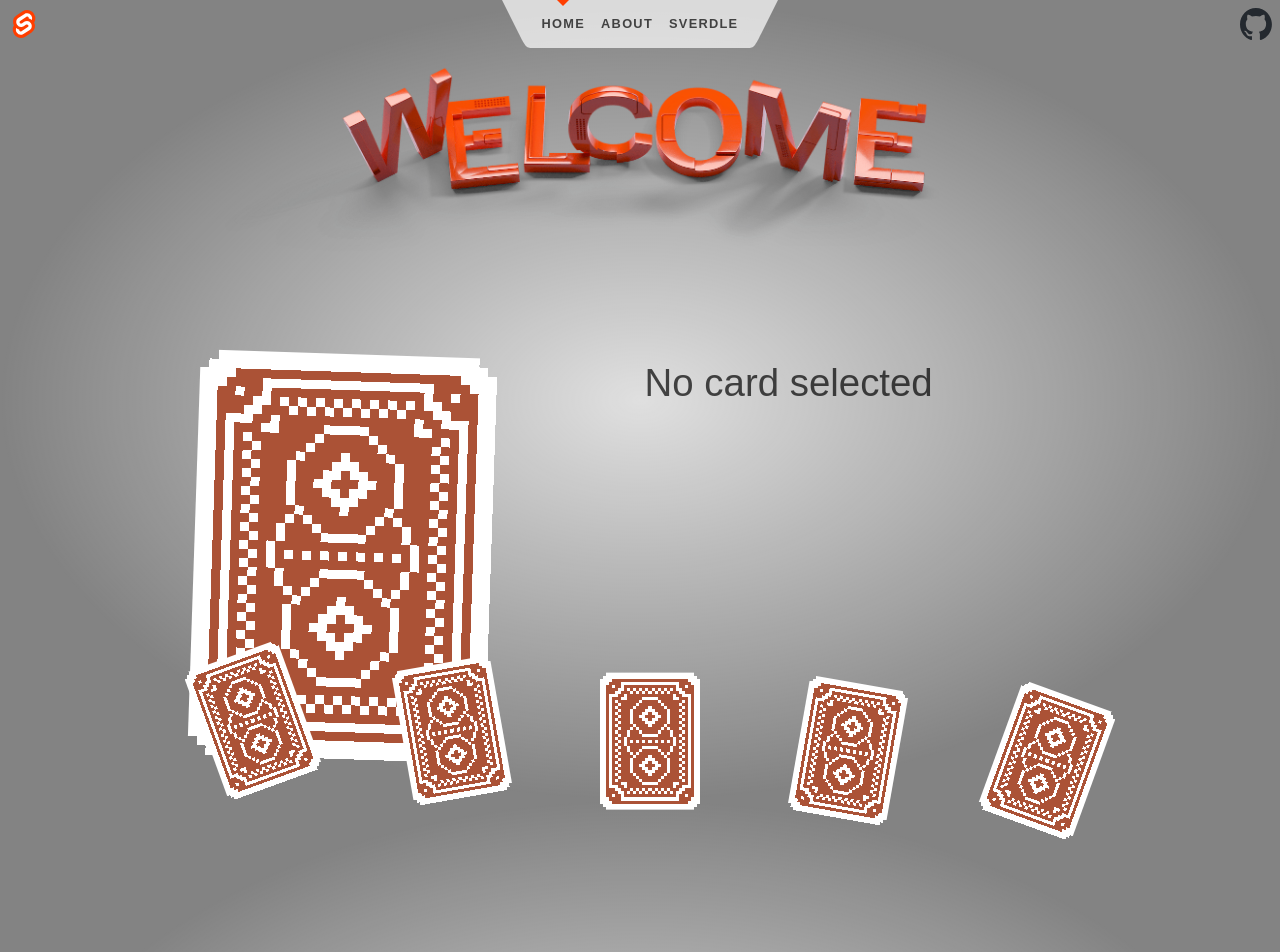
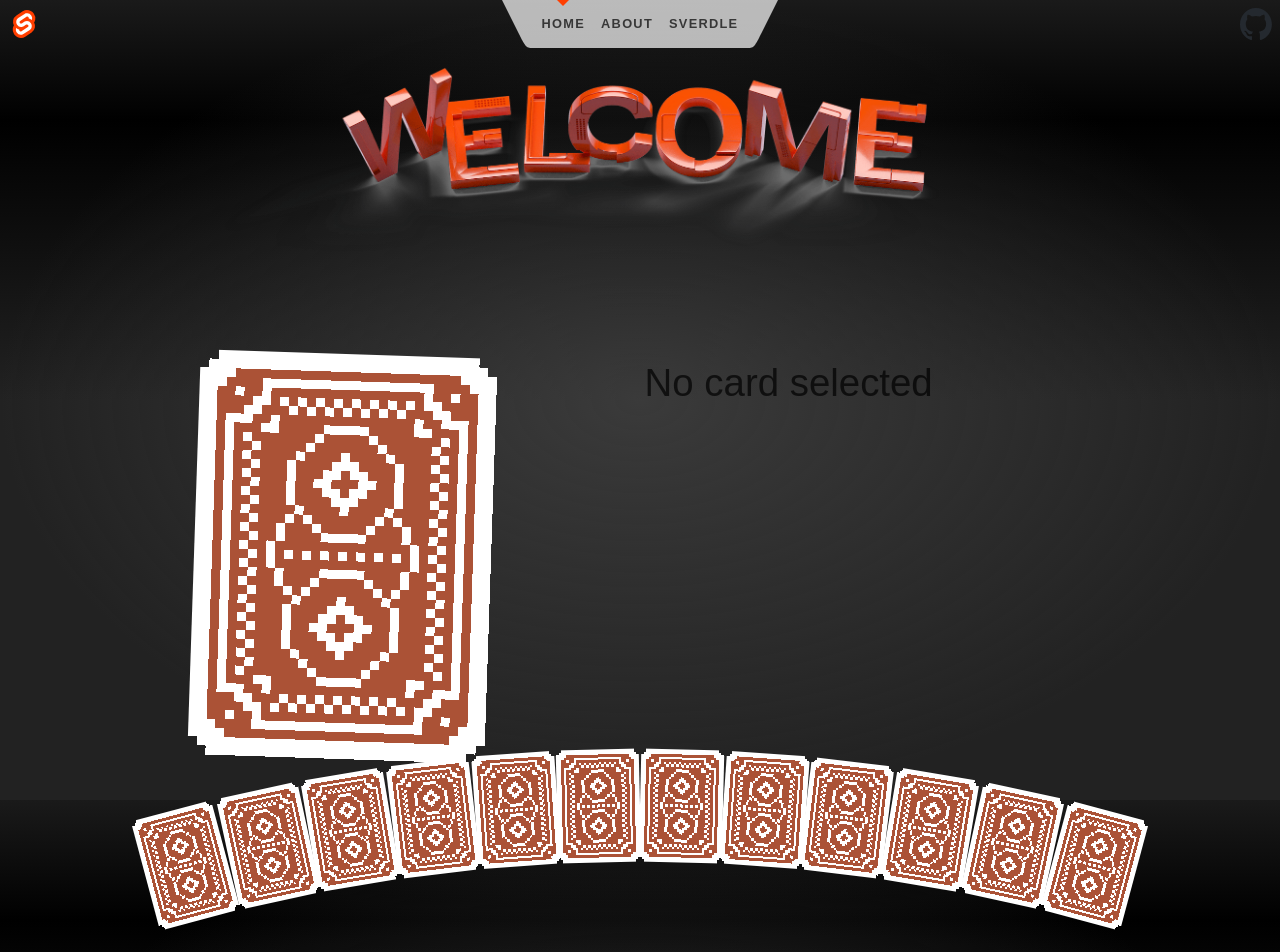
Before and after one commit to engines2k/aptarot, a SvelteKit app: page / in a window 1280 px wide. Shown: the top 952 px of the page. Built offline with nearby package versions, Linux system fonts and the light colour scheme.

Commit message:
Proper card spread

```diff
--- a/src/app.css
+++ b/src/app.css
@@ -5,9 +5,9 @@
 	--font-body: Arial, -apple-system, BlinkMacSystemFont, 'Segoe UI', Roboto, Oxygen, Ubuntu,
 		Cantarell, 'Open Sans', 'Helvetica Neue', sans-serif;
 	--font-mono: 'Fira Mono', monospace;
-	--color-bg-0: rgb(131, 131, 131);
-	--color-bg-1: rgb(131, 131, 131);
-	--color-bg-2: rgb(131, 131, 131);
+	--color-bg-0: rgb(26, 26, 26);
+	--color-bg-1: rgb(0, 0, 0);
+	--color-bg-2: rgb(34, 34, 34);
 	--color-theme-1: #ff3e00;
 	--color-theme-2: #4075a6;
 	--color-text: rgba(0, 0, 0, 0.7);
@@ -25,7 +25,7 @@ body {
 	background-size: 100vw 100vh;
 	background-image: radial-gradient(
 			50% 50% at 50% 50%,
-			rgba(255, 255, 255, 0.75) 0%,
+			rgba(66, 66, 66, 0.75) 0%,
 			rgba(255, 255, 255, 0) 100%
 		),
 		linear-gradient(180deg, var(--color-bg-0) 0%, var(--color-bg-1) 15%, var(--color-bg-2) 50%);
--- a/src/routes/+page.svelte
+++ b/src/routes/+page.svelte
@@ -5,7 +5,6 @@
 	import { gsap } from "gsap";
 	import { Draggable } from "gsap/Draggable";
 	import { onMount } from 'svelte';
-    import { scale } from 'svelte/transition';
 
 	gsap.registerPlugin(Draggable);
 
@@ -55,17 +54,22 @@
 				}
 			}
 		});
-		const spread = 40;
+		const spread = 30;
 		const tarotEls = document.querySelectorAll(".tarot-card");
 		const total = tarotEls.length;
+		const angleMapper =  gsap.utils.mapRange(0, total - 1, -spread / 2, spread / 2);
+		const yMapper = function(index: number) {
+			// MAP ACROSS -(x^2 - 4x)
+			const height = spread*2;
+			let x = index / (total-1);
+			let y = (4*x**2 - 4*x) * height;
+			console.log(`${index} => ${y}`);
+			return y;
+		};
 		tarotEls.forEach((card, i) => {
-			const angle = gsap.utils.mapRange(0, total - 1, -spread / 2, spread / 2, i);
 			gsap.set(card, {
-				rotation: angle,
-				xPercent: -50,
-				yPercent: -100,
-				x: "60%",
-				y: angle,
+				rotation: angleMapper(i),
+				y: yMapper(i)
 			});
 			});
 	});
@@ -81,6 +85,13 @@
 		{ id: 2, name: "The High Priestess", image:"/cards/king-of-hearts.png"},
 		{ id: 3, name: "The High Priestess 2", image:"/cards/king-of-hearts.png"},
 		{ id: 4, name: "The High Priestess 3", image:"/cards/king-of-hearts.png"},
+		{ id: 5, name: "The High Priestess 4", image:"/cards/king-of-hearts.png"},
+		{ id: 6, name: "The High Priestess 5", image:"/cards/king-of-hearts.png"},
+		{ id: 7, name: "The High Priestess 6", image:"/cards/king-of-hearts.png"},
+		{ id: 8, name: "The High Priestess 7", image:"/cards/king-of-hearts.png"},
+		{ id: 9, name: "The High Priestess 8", image:"/cards/king-of-hearts.png"},
+		{ id: 10, name: "The High Priestess 9", image:"/cards/king-of-hearts.png"},
+		{ id: 11, name: "The High Priestess 10", image:"/cards/king-of-hearts.png"},
 	]);
 
 	function handleDrag(event: PointerEvent | MouseEvent | TouchEvent, index: number) {
@@ -121,7 +132,7 @@
 			</picture>
 		</span>
 		<CardInfo card={activeCard}/>
-		<div style="display: flex; flex-wrap: wrap; justify-content: center;">
+		<div class="mt-12" style="display: flex; flex-wrap: nowrap; justify-content: center;">
 			{#each cards as card, index (card.id)}
 			<div
 			class="tarot-card"
```
